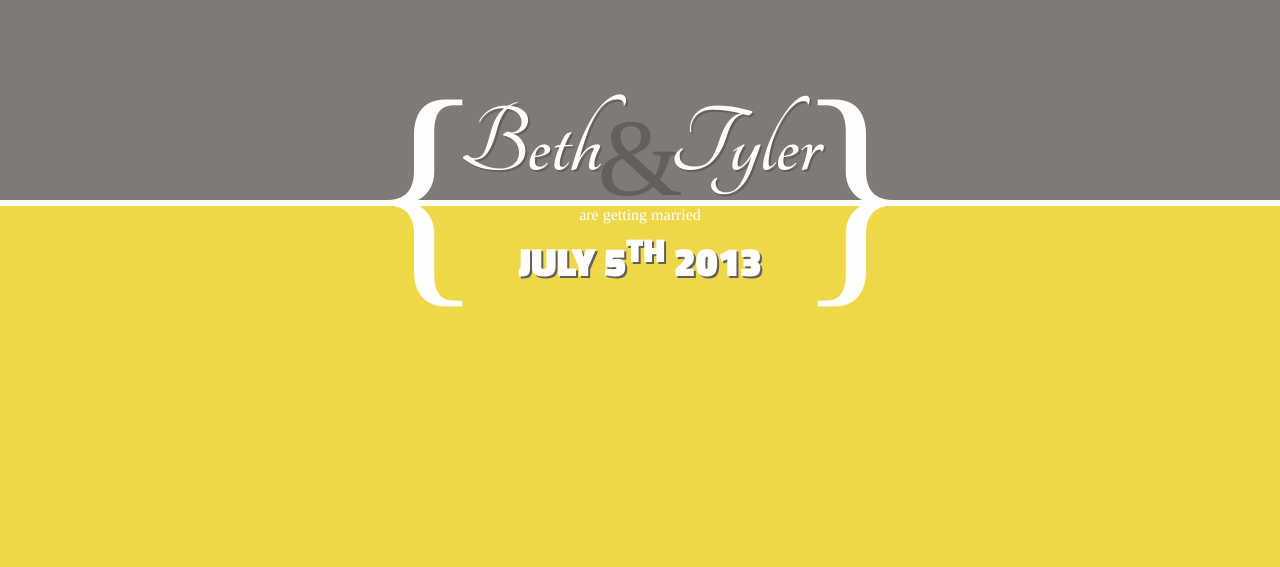
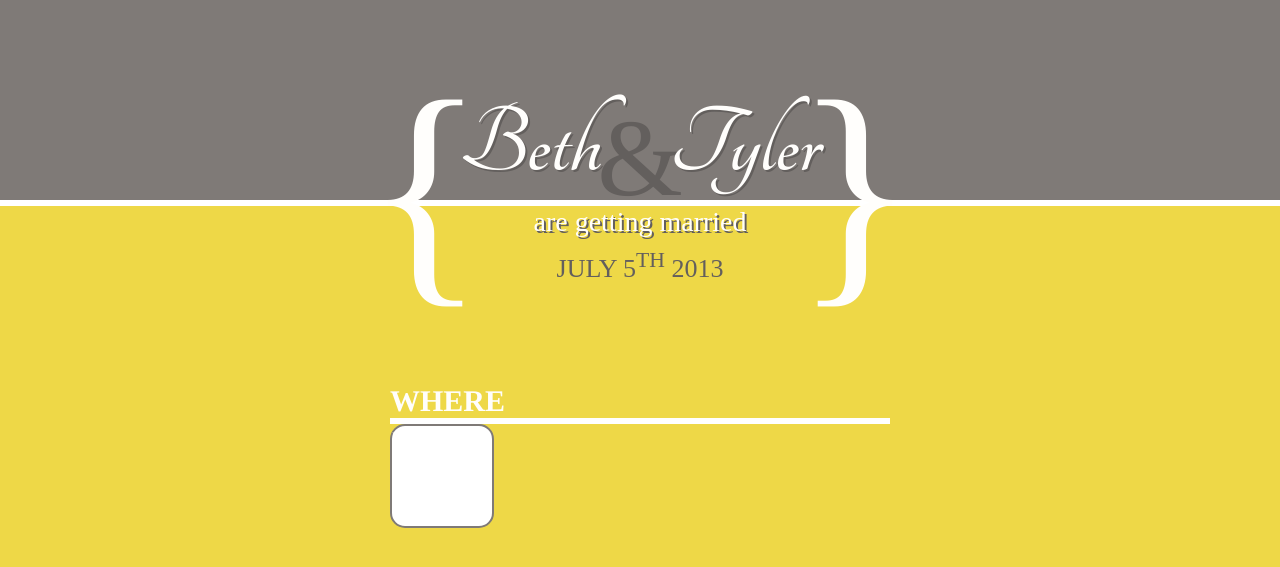
Before and after one commit to spencewood/bethandtyler.com, a Jekyll site: the page built from index.html, in a window 1280 px wide. Shown: the top 567 px of the page. Built offline with Jekyll 4.4.1, drawn with Linux system fonts in a browser that asks for light colours; some web fonts are replaced.

Commit message:
Updating bundle. Adding in different fonts. Building content area.

```diff
--- a/Gemfile
+++ b/Gemfile
@@ -1,5 +1,5 @@
 source :rubygems
 
-gem 'rack-jekyll'
+gem 'rack-jekyll', :git => 'https://github.com/adaoraul/rack-jekyll.git', :require => 'rack/jekyll'
 gem 'unicorn'
 gem 'heroku'
--- a/_layouts/default.html
+++ b/_layouts/default.html
@@ -1,9 +1,19 @@
 <!DOCTYPE html>
 <html>
 	<head>
-		<link href='http://fonts.googleapis.com/css?family=Tangerine:700|Titillium+Web:900' rel='stylesheet' type='text/css'>
-		<link href="/assets/styles/reset.css" rel="stylesheet" />
-		<link href="/assets/styles/main.css" rel="stylesheet" />
+		<link href='http://fonts.googleapis.com/css?family=Brawler|Tangerine:700|Diplomata+SC' rel='stylesheet' type='text/css'>
+		<link href="/assets/styles/reset.css" rel="stylesheet">
+		<link href="/assets/styles/main.css" rel="stylesheet">
+		<script type="text/javascript">
+			var _gaq = _gaq || [];
+			_gaq.push(['_setAccount', 'UA-530693-9']);
+			_gaq.push(['_trackPageview']);
+			(function() {
+				var ga = document.createElement('script'); ga.type = 'text/javascript'; ga.async = true;
+				ga.src = ('https:' == document.location.protocol ? 'https://ssl' : 'http://www') + '.google-analytics.com/ga.js';
+				var s = document.getElementsByTagName('script')[0]; s.parentNode.insertBefore(ga, s);
+			})();
+	</script>
 	</head>
 	<body>
 		<div id="container">
--- a/assets/styles/main.css
+++ b/assets/styles/main.css
@@ -6,6 +6,10 @@ body{
 	color: #FFFEFC;
 	text-align: center;
 	font-family: times;
+}
+
+h1{
+	display: none;
 }
 
 /* Positioning containers */
@@ -35,8 +39,6 @@ body{
 
 .top-line-container{
 	width: 100%;
-	position: absolute;
-	top: 0;
 }
 
 /* Braces */
@@ -54,7 +56,7 @@ body{
 	right: -75px;
 }
 
-/* Content */
+/* Header content */
 .name-container{
 	margin: 0 auto;
 	height: 105px;
@@ -83,15 +85,53 @@ body{
 	color: #635f5d;
 }
 
+.blurb{
+	font-family: 'Brawler', serif;
+	font-size: 28px;
+	text-shadow: 2px 2px #635f5d;
+}
+
 .date-container{
 	margin: 0 auto;
 	width: 400px;
+	padding-top: 10px;
 }
 
 .date{
-	font-family: 'Titillium Web', sans-serif;
-	font-weight: 900;
-	font-size: 40px;
-	text-shadow: 2px 2px #635f5d;
+	font-family: 'Diplomata SC', cursive;
+	font-size: 26px;
 	text-transform: uppercase;
+	color: #635f5d;
 }
+
+/* Body content */
+.body{
+	margin: 0 auto;
+	margin-top: 100px;
+	width: 500px;
+	text-align: left;
+}
+
+.box{
+	-moz-border-radius: 15px;
+	border-radius: 15px;
+	background-color: #fff;
+	border: 2px solid #7F7A77;
+	height: 100px;
+	width: 100px;
+}
+
+.body h2{
+	text-transform: uppercase;
+	font-weight: bold;
+	font-size: 30px;
+	border-bottom: 6px solid #fff;
+}
+
+ul.event-list{
+
+}
+
+ul.event-list li{
+
+}
--- a/index.html
+++ b/index.html
@@ -15,9 +16,17 @@ layout: default
 </div>
 <div class="bottom-container">
 	<div class="top-line-container">
-		<div>are getting married</div>
+		<div class="blurb">are getting married</div>
 		<div class="date-container">
 			<span class="date">July 5<sup>th</sup> 2013</span>
 		</div>
 	</div>
+	<div class="body">
+		<ul class="event-list">
+			<li>
+				<h2>Where</h2>
+				<div class="box">x</div>
+			</li>
+		</ul>
+	</div>
 </div>
```
Also changed, not shown: other parts of index.html (+1 -0 lines).
